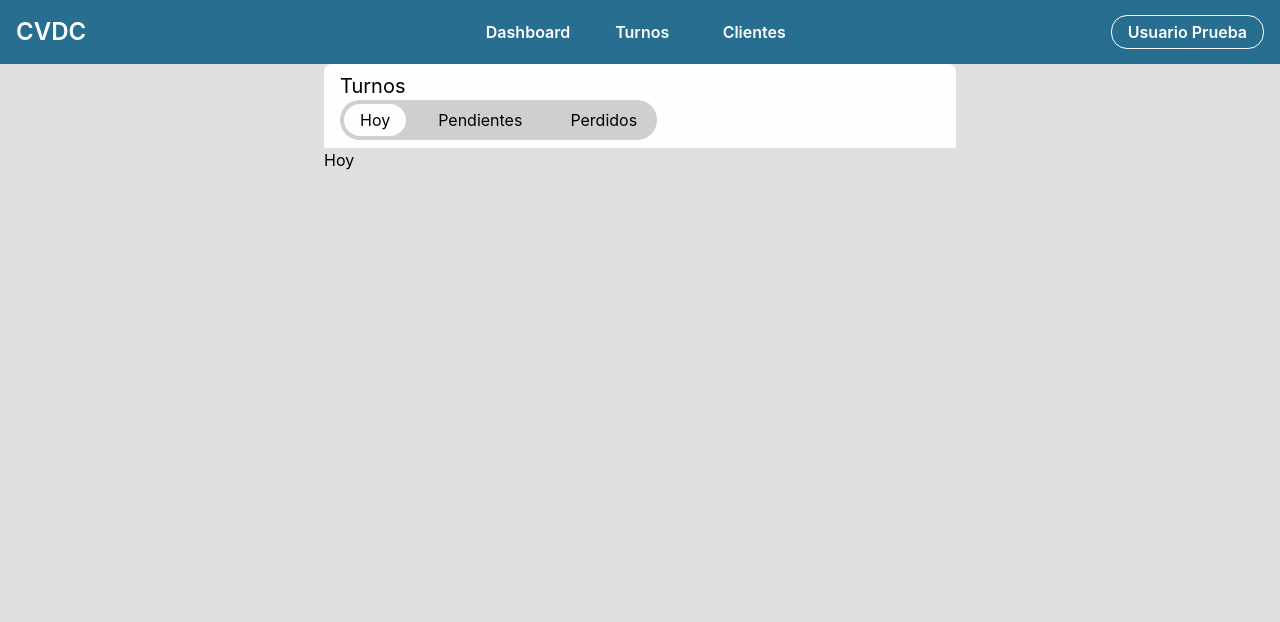
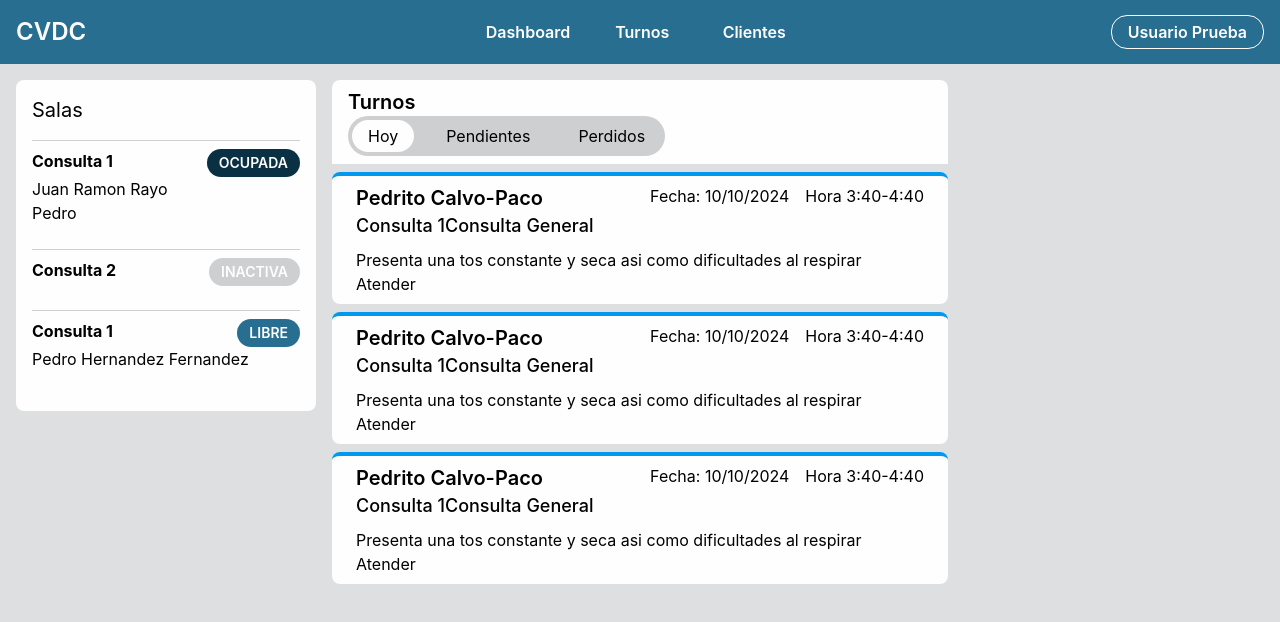
Before and after one commit to DianHuiza/VeterinaryManagement, a React (Vite) app in the folder apps/vm-front/: page /appointments/today in a window 1280 px wide. Shown: the top 622 px of the page. Built offline with nearby package versions, Linux system fonts and the light colour scheme.

Commit message:
feat(vm-front): Create Appointments List

```diff
--- /dev/null
+++ b/apps/vm-front/src/components/appointments_list/AppointmentCard.tsx
@@ -0,0 +1,27 @@
+import { AppointmentDetail } from '../../types';
+
+interface AppointmentCardProps {
+  appointnment: AppointmentDetail
+}
+
+export const AppointmentCard: React.FC<AppointmentCardProps> = ({ appointnment }) => {
+  return (
+    <div style={{borderColor: appointnment.room.color}} className='rounded-lg bg-light mb-2 min-h-32 border-t-4 py-2 px-6'>
+      <div className=' flex justify-between'>
+        <p className=' text-xl font-semibold'>{appointnment.pet.client.fullName}-{appointnment.pet.name}</p>
+        <div>
+          <span className='mr-4'>Fecha: 10/10/2024</span>
+          <span>Hora 3:40-4:40</span>
+        </div>
+      </div>
+      <div className='text-lg mb-2 font-medium'>
+        <span>{appointnment.room.name}</span>
+        <span>{appointnment.service.name}</span>
+      </div>
+      <p>{appointnment.reason}</p>
+      <div>
+        <button>Atender</button>
+      </div>
+    </div>
+  );
+}
--- /dev/null
+++ b/apps/vm-front/src/components/appointments_list/AppointmentsList.tsx
@@ -0,0 +1,17 @@
+import { AppointmentDetail } from '../../types';
+import { AppointmentCard } from './AppointmentCard';
+
+interface AppointmentsListProps {
+  appointments: AppointmentDetail[]
+}
+const AppointmentsList: React.FC<AppointmentsListProps> = ({ appointments }) => {
+  return (
+    <div className='mt-2'>
+      {appointments.map((appointment) => (
+        <AppointmentCard appointnment={appointment} />
+      ))}
+    </div>
+  );
+}
+
+export default AppointmentsList;
--- a/apps/vm-front/src/mocks/Appointments.ts
+++ b/apps/vm-front/src/mocks/Appointments.ts
@@ -0,0 +1,94 @@
+import { AppointmentDetail } from '../types';
+
+export const appointments: AppointmentDetail[] = [
+  {
+    id: 'random-uuid1',
+    reason: 'Presenta una tos constante y seca asi como dificultades al respirar',
+    initDate: Date().toString(),
+    endDate: Date().toString(),
+    petId: 'pet-random-uuid1',
+    pet: {
+      id: 'pet-random-uuid1',
+      name: 'Paco',
+      client: {
+        id: 'clientid-random-uuid1',
+        dni: '03040572060',
+        fullName: 'Pedrito Calvo',
+        email: '',
+        phone: '',
+        address: '',
+      }
+    },
+    serviceId: 'service-random-uuid1',
+    service: {
+      id: 'service-random-uuid1',
+      name: 'Consulta General'
+    },
+    roomId: 'room-random-uuid1',
+    room: {
+      id: 'room-random-uuid1',
+      color: '#0099ef',
+      name: 'Consulta 1'
+    }
+  },
+  {
+    id: 'random-uuid2',
+    reason: 'Presenta una tos constante y seca asi como dificultades al respirar',
+    initDate: Date().toString(),
+    endDate: Date().toString(),
+    petId: 'pet-random-uuid1',
+    pet: {
+      id: 'pet-random-uuid1',
+      name: 'Paco',
+      client: {
+        id: 'clientid-random-uuid1',
+        dni: '03040572060',
+        fullName: 'Pedrito Calvo',
+        email: '',
+        phone: '',
+        address: '',
+      }
+    },
+    serviceId: 'service-random-uuid1',
+    service: {
+      id: 'service-random-uuid1',
+      name: 'Consulta General'
+    },
+    roomId: 'room-random-uuid1',
+    room: {
+      id: 'room-random-uuid1',
+      color: '#0099ef',
+      name: 'Consulta 1'
+    }
+  },
+  {
+    id: 'random-uuid3',
+    reason: 'Presenta una tos constante y seca asi como dificultades al respirar',
+    initDate: Date().toString(),
+    endDate: Date().toString(),
+    petId: 'pet-random-uuid1',
+    pet: {
+      id: 'pet-random-uuid1',
+      name: 'Paco',
+      client: {
+        id: 'clientid-random-uuid1',
+        dni: '03040572060',
+        fullName: 'Pedrito Calvo',
+        email: '',
+        phone: '',
+        address: '',
+      }
+    },
+    serviceId: 'service-random-uuid1',
+    service: {
+      id: 'service-random-uuid1',
+      name: 'Consulta General'
+    },
+    roomId: 'room-random-uuid1',
+    room: {
+      id: 'room-random-uuid1',
+      color: '#0099ef',
+      name: 'Consulta 1'
+    }
+  }
+]
--- a/apps/vm-front/src/pages/appointments/components/AppointmentNavBar.tsx
+++ b/apps/vm-front/src/pages/appointments/components/AppointmentNavBar.tsx
@@ -4,7 +4,7 @@ export const AppointmentsNavBar: React.FC = () => {
 
   return (
     <div className='bg-light rounded-t-lg px-4 py-2 sticky top-0'>
-      <h2 className='text-xl'>Turnos</h2>
+      <h2 className='text-xl font-semibold'>Turnos</h2>
       <div>
         <nav className='flex justify-between gap-4 bg-secondary rounded-3xl w-min p-1'>
           <AppointmentNavLink to='today'>
--- a/apps/vm-front/src/pages/appointments/page.tsx
+++ b/apps/vm-front/src/pages/appointments/page.tsx
@@ -1,11 +1,12 @@
 import { Outlet } from 'react-router-dom'
 import { AppointmentsNavBar } from './components/AppointmentNavBar'
+import { RoomsList } from './components/RoomsList'
 
 export const Component = () => {
   return (
-    <div className='grid grid-cols-4 gap-4'>
+    <div className='grid grid-cols-4 gap-4 m-4 items-start'>
       <div>
-
+        <RoomsList />
       </div>
       <div className='col-span-2'>
         <AppointmentsNavBar />
--- a/apps/vm-front/src/pages/appointments_today/page.tsx
+++ b/apps/vm-front/src/pages/appointments_today/page.tsx
@@ -1,7 +1,8 @@
+import AppointmentsList from '../../components/appointments_list/AppointmentsList'
+import { appointments } from '../../mocks/Appointments'
+
 export const Component = () => {
   return (
-    <div>
-      Hoy
-    </div>
+    <AppointmentsList appointments={appointments} />
   )
 }
--- /dev/null
+++ b/apps/vm-front/src/types.d.ts
@@ -0,0 +1,125 @@
+export interface Employee {
+  id: string;
+  fullName: string;
+  email: string;
+  phone: string;
+  password: string;
+  positionId: string;
+  role: Role;
+  deletedAt?: Date;
+  currentRoom?: Room;
+  appointments: Appointment[];
+}
+
+export interface Position {
+  id: string;
+  position: string;
+  description: string;
+  employees: Employee[];
+}
+
+export interface Client {
+  id: string;
+  dni: string;
+  fullName: string;
+  email: string;
+  phone: string;
+  address: string;
+  deletedAt?: Date;
+}
+
+export interface ClientWithPets extends Client {
+  pets: Pet[];
+}
+
+export interface Service {
+  id: string;
+  name: string;
+  price: number;
+  description: string;
+  roomId: string;
+  appointments: Appointment[];
+}
+
+export interface Room {
+  id: string;
+  name: string;
+  color: string
+  roomTypeId: string;
+  status?: RoomStatus;
+  currentEmployeeId?: string;
+  currentPetId?: string;
+  maxAppointmentDuration: number;
+  minAppointmentDuration: number;
+  openAt: string;
+  closeAt: string;
+  outOfServiceAt?: Date;
+  appointments: Appointment[];
+}
+
+export interface RoomType {
+  id: string;
+  name: string;
+  services: Service[];
+  rooms: Room[];
+}
+
+export interface Pet {
+  id: string;
+  name: string;
+  species: string;
+  breed: string;
+  birthday: Date;
+  clientId: string;
+  deletedAt?: Date;
+  medicalRecordPath?: string;
+  appointments: Appointment[];
+  currentRoom?: Room;
+}
+
+export interface PetWithClient extends Pet {
+  client: Client
+}
+
+export interface Appointment {
+  id: string;
+  reason: string;
+  initDate: string;
+  endDate: string;
+  petId: string;
+  serviceId: string;
+  roomId: string;
+  servedById?: string;
+  canceledAt?: Date;
+}
+
+export interface AppointmentDetail extends Appointment {
+  pet: Pick<PetWithClient, 'id' | 'name' | 'client' >
+  service: Pick<Service, 'id' | 'name'>
+  room: Pick<Room, 'id' | 'color' | 'name'>
+}
+
+export interface Options {
+  id: string;
+  key: string;
+  value: string;
+  type: DataType;
+}
+
+export enum Role {
+  ADMIN = 'ADMIN',
+  EMPLOYEE = 'EMPLOYEE',
+}
+
+export enum RoomStatus {
+  INACTIVE = 'INACTIVE',
+  OCUPED = 'OCUPED',
+  FREE = 'FREE',
+}
+
+export enum DataType {
+  NUMBER = 'NUMBER',
+  STRING = 'STRING',
+  BOOLEAN = 'BOOLEAN',
+  DATE = 'DATE',
+}
```
Also changed, not shown: apps/vm-front/src/components/index.ts (added, +7 -0 lines), 1 other file (tests, documents, lock files or other folders).
